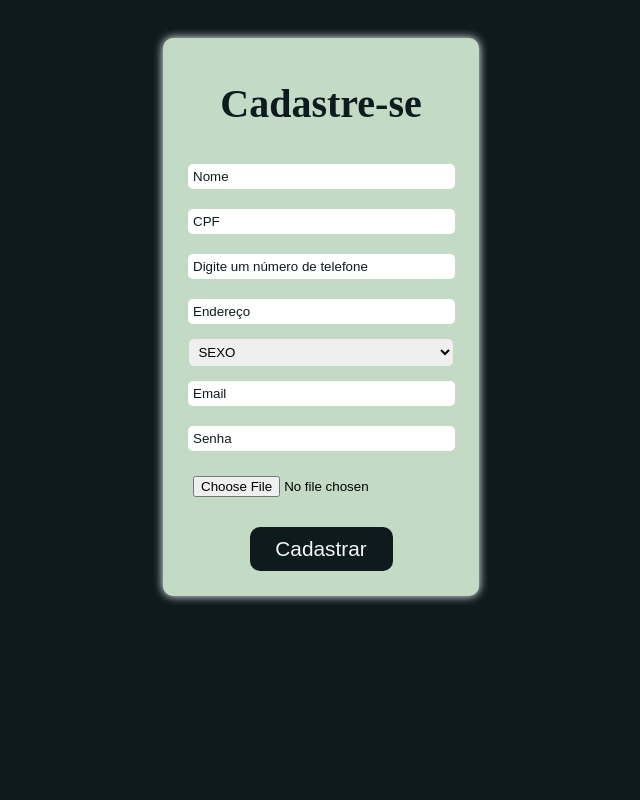
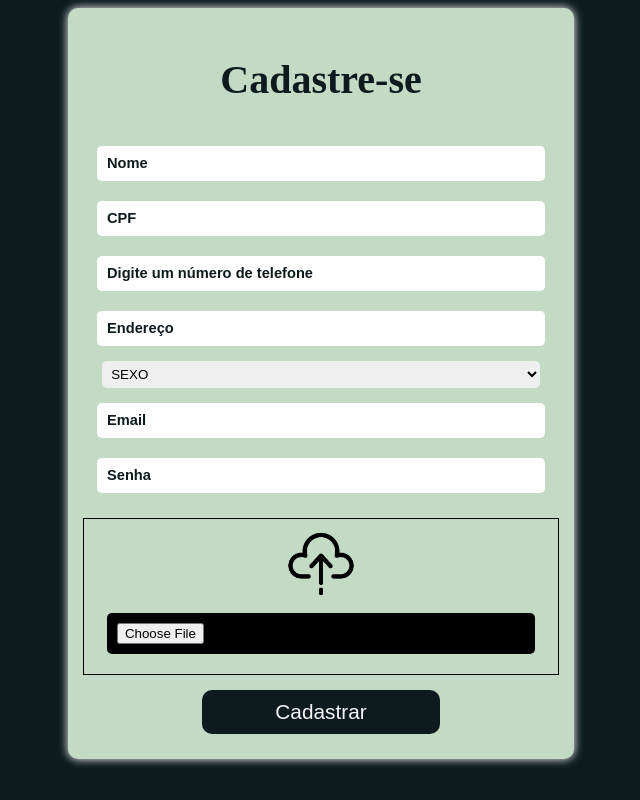
Before and after one commit to CorreaJo/projeto-final-pw2, a PHP site: page /views/usuario/cadastroUsuario.php in a window 1280 px wide. Shown: the whole page, without its empty margins (319-959 px from the left). Run offline with PHP 8.4, Linux system fonts and the light colour scheme.

Commit message:
mudança no formulario

```diff
--- a/public/css/cadrastro.css
+++ b/public/css/forms.css
@@ -1,11 +1,16 @@
+@charset "UTF-8";
+
 body {
     background-color: #0D1B1E;
 }
 
+section {
+    margin: auto;
+}
+
 .cadastro {
-    width: 25%;
+    width: 40%;
     margin: auto;
-    margin-top: 3%;
     border-radius: 10px;
     background-color: #C3DBC5;
     box-sizing: border-box;
@@ -28,12 +33,14 @@
     margin: 10px;
     border-radius: 5px;
     border: 0 black solid;
-    padding: 5px;
+    padding: 10px;
     width: 90%;
 }
 
 input::placeholder {
     color: #0D1B1E;
+    font-size: 1.1em;
+    font-weight: 600;
 }
 
 select {
@@ -80,3 +87,33 @@
     align-items: center;
     justify-content: space-between;
 }
+
+.submit {
+    width: 200px;
+    padding: 10px;
+    font-size: 1.1em;
+    color: white;
+    background-color: #0D1B1E;
+    cursor: pointer;
+    transition: 0.3s;
+}
+
+.submit:hover {
+    color: white;
+    text-decoration: underline;
+    background-color: black;
+}
+
+.upload {
+    border: 1px solid black;
+    margin-top: 15px;
+    padding: 10px;
+}
+
+.upload img {
+    width: 70px;
+}
+
+input[type="file" i] {
+    background-color: black;
+}
--- /dev/null
+++ b/public/js/mask.js
@@ -0,0 +1,9 @@
+$(document).ready(function(){
+    $("#cpf").mask("999.999.999-99");
+});
+$(document).ready(function(){
+    $("#telefone").mask("(99)99999-9999");
+});
+$(document).ready(function(){
+    $("#cnpj").mask("99.999.999/9999-99");
+});
--- a/views/admin/fornecedor/cadastroFornecedor.php
+++ b/views/admin/fornecedor/cadastroFornecedor.php
@@ -5,6 +5,10 @@
     <meta http-equiv="X-UA-Compatible" content="IE=edge">
     <meta name="viewport" content="width=device-width, initial-scale=1.0">
     <title>Cadastro de Fornecedor</title>
+    <script type="text/javascript" src="../../../public/js/jquery-3.6.1.min.js"></script>
+    <script type="text/javascript" src="../../../public/js/jquery.maskedinput.min.js"/></script>
+    <script src="../../../public/js/mask.js"></script>
+    <link rel="stylesheet" href="../../../public/css/forms.css">
 </head>
 <body>
     <h1>Cadastro de Fornecedor</h1>
--- a/views/usuario/cadastroUsuario.php
+++ b/views/usuario/cadastroUsuario.php
@@ -5,20 +5,13 @@
     <meta http-equiv="X-UA-Compatible" content="IE=edge">
     <meta name="viewport" content="width=device-width, initial-scale=1.0">
     <title>Login / Cadastre-se</title>
-    <link rel="stylesheet" href="../../public/css/cadrastro.css">
-    <script type="text/javascript" src="../../../public/js/jquery-3.6.1.min.js"></script>
-    <script type="text/javascript" src="../../../public/js/jquery.maskedinput.min.js"/></script>
-    <script type="text/javascript">
-        $(document).ready(function(){
-            $("#cpf").mask("999.999.999-99");
-        });
-        $(document).ready(function(){
-            $("#telefone").mask("(99)99999-9999");
-        });
-
-    </script>
+    <link rel="stylesheet" href="../../public/css/forms.css">
+    <script type="text/javascript" src="../../public/js/jquery-3.6.1.min.js"></script>
+    <script type="text/javascript" src="../../public/js/jquery.maskedinput.min.js"/></script>
+    <script src="../../public/js/mask.js"></script>
 </head>
 <body>
+    <section>
     <div class="cadastro">
         <h1>Cadastre-se</h1>
         <form action="novoUsuario.php" method="POST" enctype="multipart/form-data">
@@ -35,10 +28,14 @@
             </select><br>
             <input type="email" name="email" placeholder="Email"><br>
             <input type="password" name="senha" maxlength="10" placeholder="Senha"><br>
-            <input type="file" name="imagem"><br>
+            <div class="upload">
+                <img src="../../public/imagens/upload-na-nuvem.png" alt="">
+                <input type="file" name="imagem"><br>
+            </div>
             <input type="hidden" name="cargo" value="cliente">
             <button>Cadastrar</button>
         </form>
     </div>
+    </section>
 </body>
 </html>
--- a/views/usuario/loginUsuario.php
+++ b/views/usuario/loginUsuario.php
@@ -5,15 +5,16 @@
     <meta http-equiv="X-UA-Compatible" content="IE=edge">
     <meta name="viewport" content="width=device-width, initial-scale=1.0">
     <title>Login</title>
-    <link rel="stylesheet" href="../../public/css/cadrastro.css">
+    <link rel="stylesheet" href="../../public/css/forms.css">
 </head>
 <body>
+    <section>
         <div class="cadastro login">
             <h1>Login</h1>
             <form action="testeUsuario.php" method="post">
                 <input type="text" name="email" placeholder="Email">
                 <input type="password" name="senha" placeholder="Senha">
-            <input type="submit" name="submit"><br>
+                <input type="submit" name="submit" class="submit"><br>
                 <div class="cadastre-se">
                     <p>Não possui cadastro?</p>
                     <a href="cadastroUsuario.php">Cadastre-se</a>
@@ -21,5 +22,6 @@
 
             </form>
         </div>
+    </section>
 </body>
 </html>
```
Also changed, not shown: public/imagens/upload-na-nuvem.png (added). Lines whose indentation alone changed are shown as unchanged.
